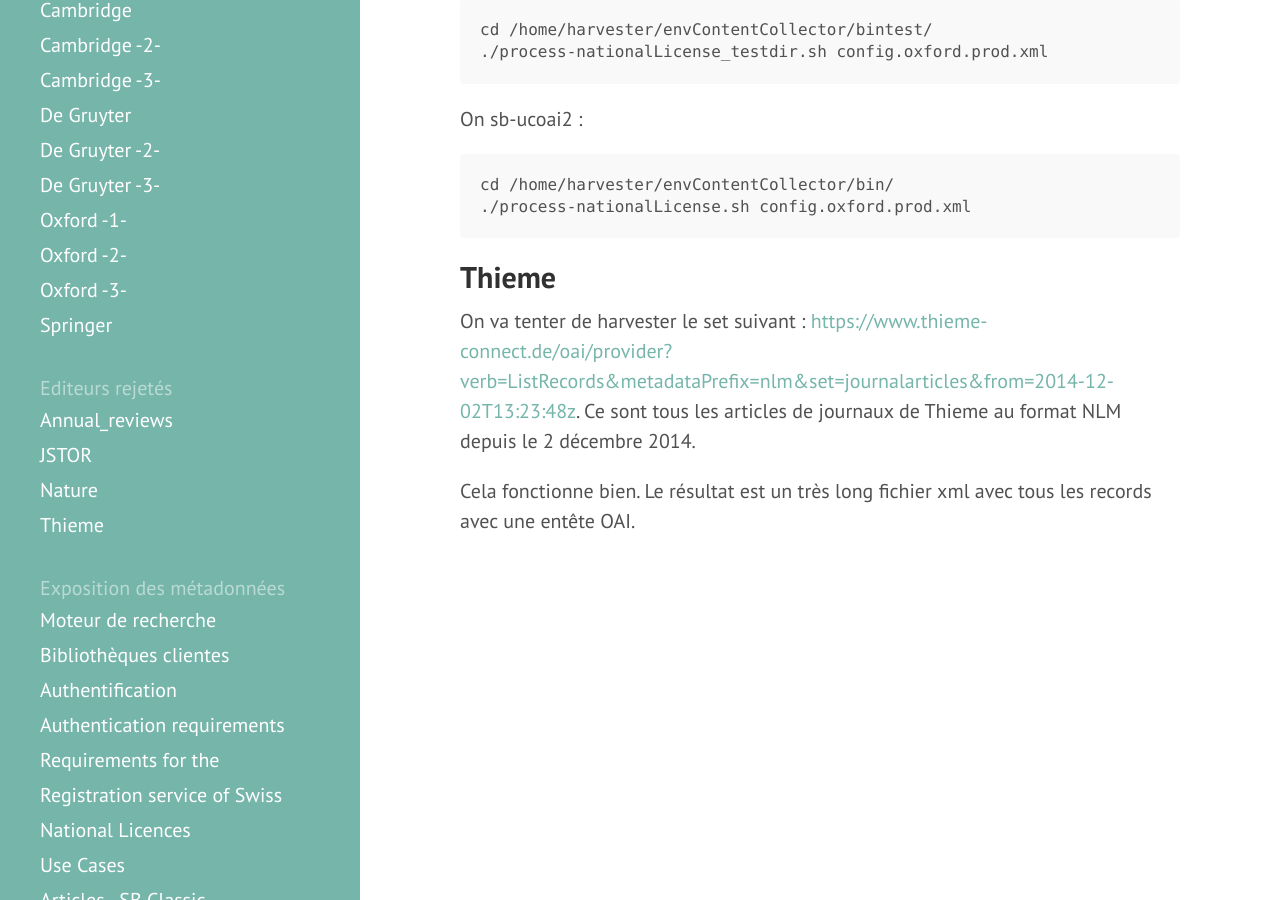
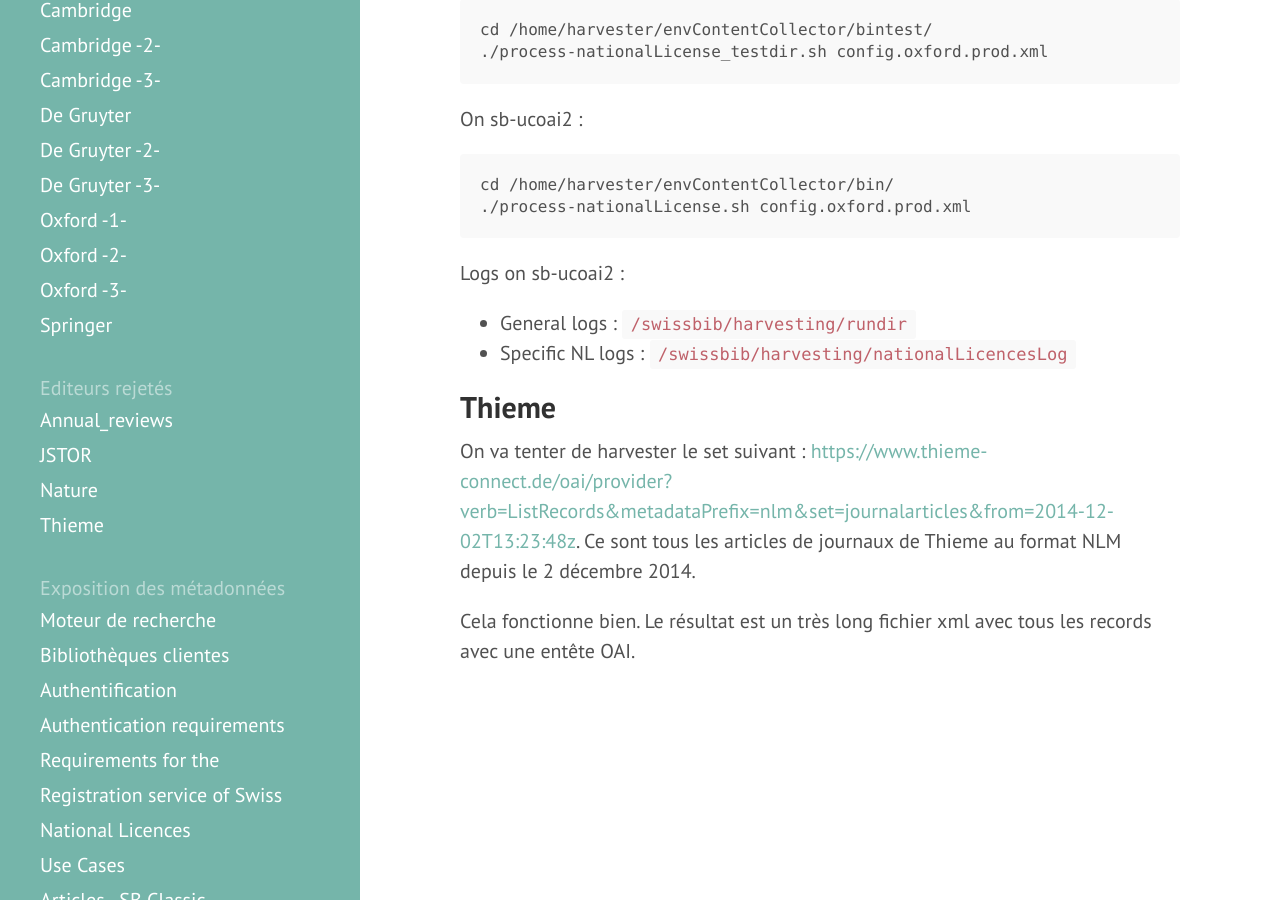
Before and after one commit to swissbib/metadataNationalLicencesDocumentation, a Jekyll site: the page built from pages/tools/ContentCollector.md, in a window 1280 px wide and 900 px high, scrolled down 1155 px. Built offline with Jekyll 4.4.1, drawn with Linux system fonts in a browser that asks for light colours.

Commit message:
update documentation

````diff
--- a/pages/tools/ContentCollector.md
+++ b/pages/tools/ContentCollector.md
@@ -47,6 +47,10 @@ cd /home/harvester/envContentCollector/bin/
 ./process-nationalLicense.sh config.oxford.prod.xml
 ```
 
+Logs on sb-ucoai2 :
+
+* General logs : ```/swissbib/harvesting/rundir```
+* Specific NL logs : ```/swissbib/harvesting/nationalLicencesLog```
 
 ## Thieme
 
````
